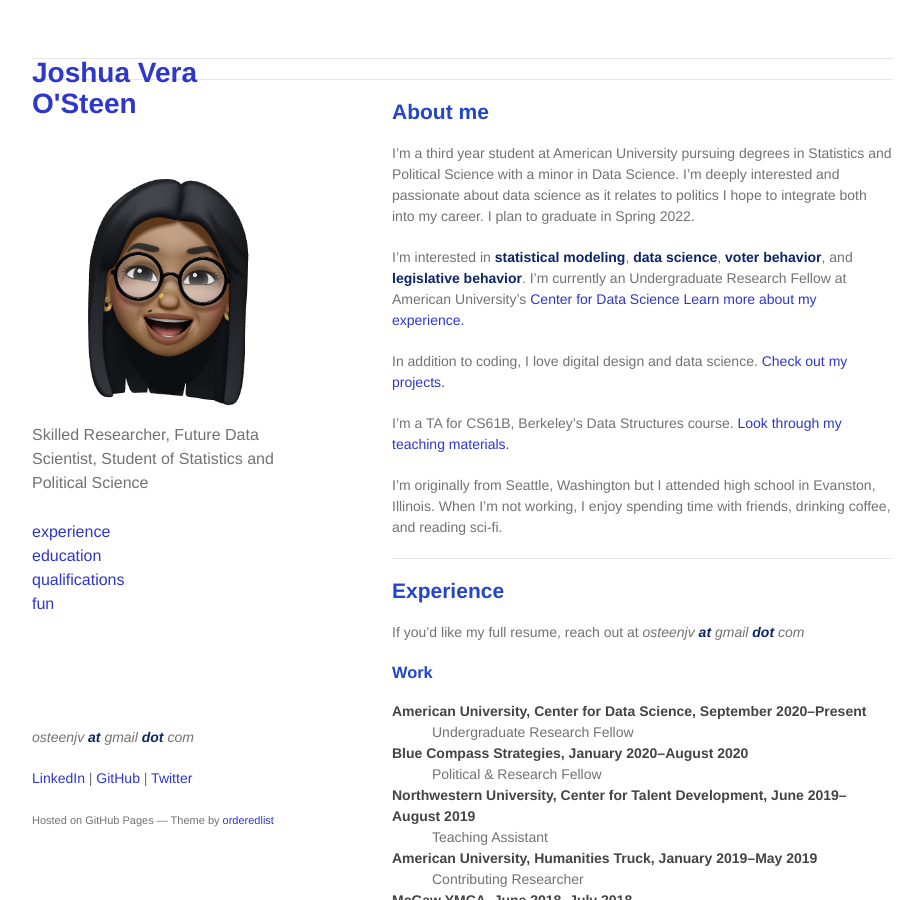
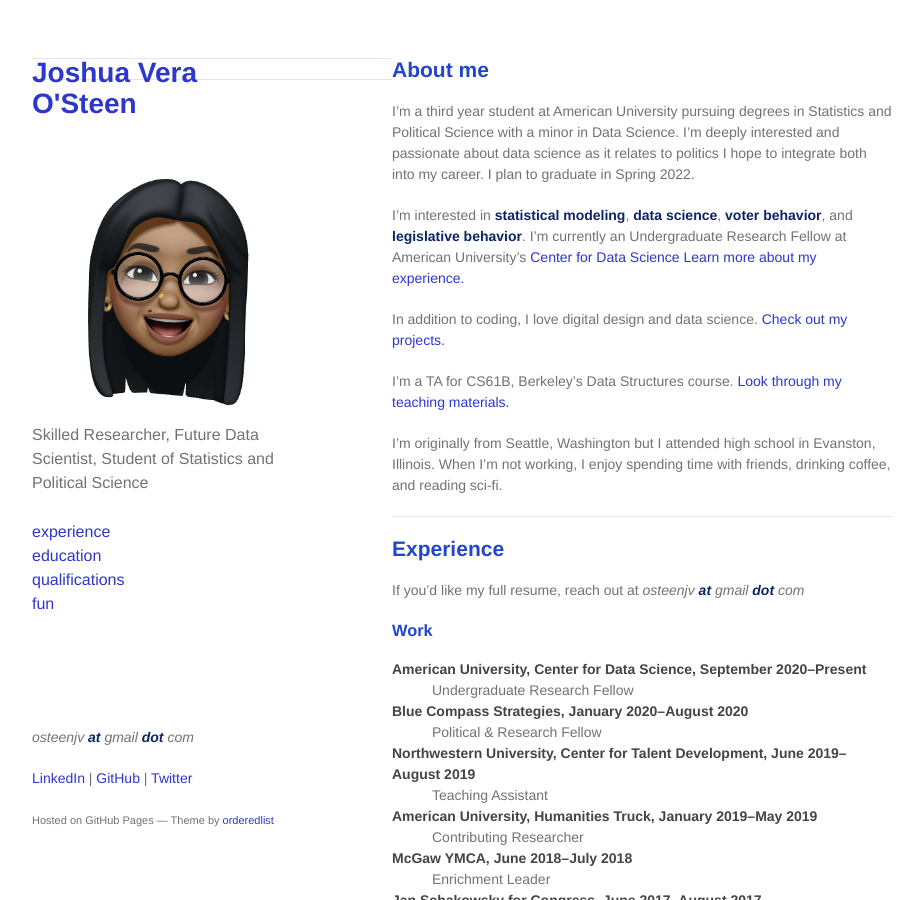
Before and after one commit to JVOsteen/JVOsteen.github.io, a Jekyll site: the page built from index.md, in a window 1280 px wide and 900 px high. Shown: the whole window, without its empty margins (178-1101 px from the left). Built offline with Jekyll 4.4.1, drawn with Linux system fonts in a browser that asks for light colours; our own code applies the rules of GitHub Pages for plain Markdown files.

Commit message:
Update default.html

```diff
--- a/_layouts/default.html
+++ b/_layouts/default.html
@@ -35,16 +35,18 @@
         </p>
 
       </header>
+      <section>
+
+      {{ content }}
+
+      </section>
+
       <hr>
 
 
 
       <hr>
-      <section>
 
-      {{ content }}
-
-      </section>
       <footer>
 
         <p class='contact'> <i> osteenjv <strong>at</strong> gmail <strong>dot</strong> com </i></p>
```
